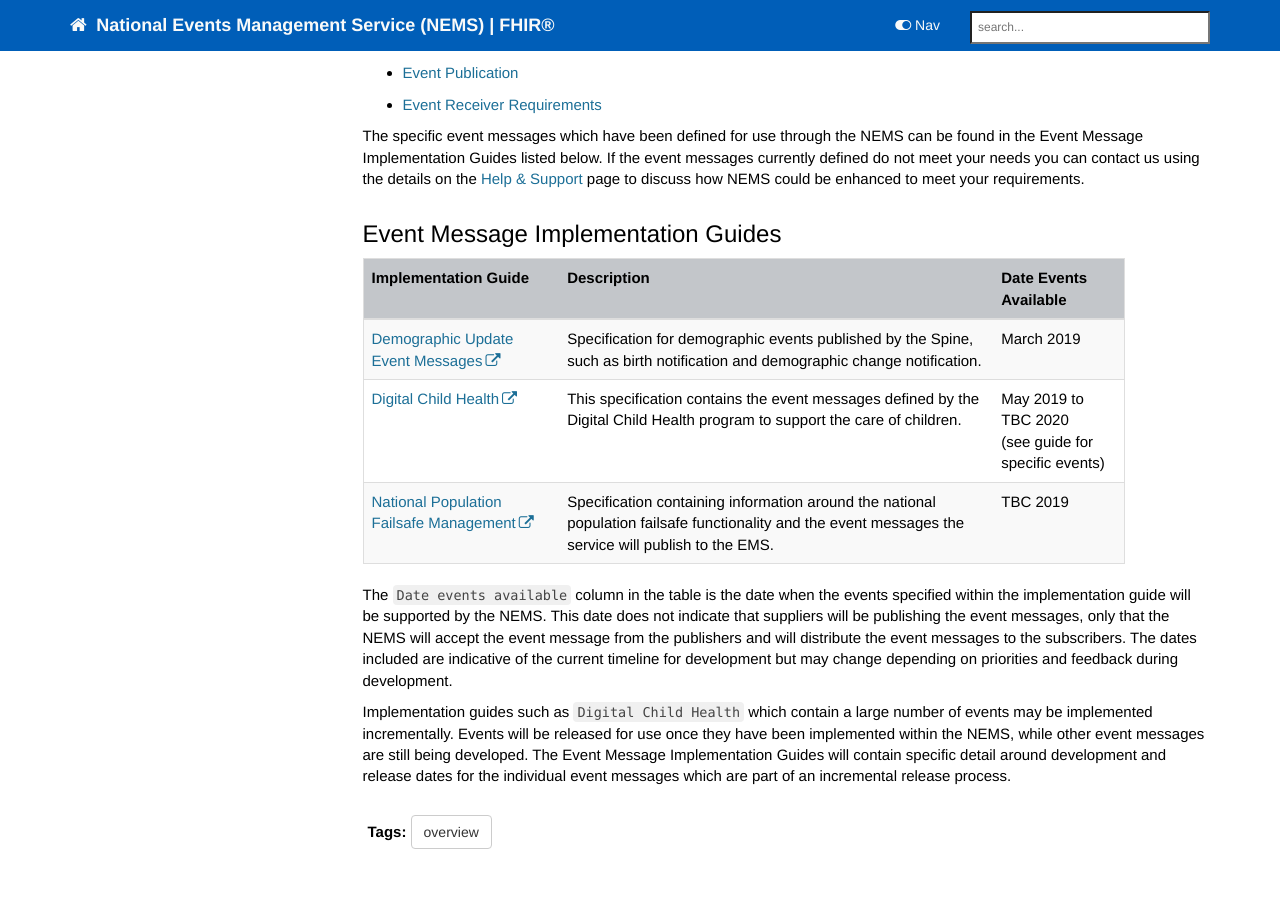
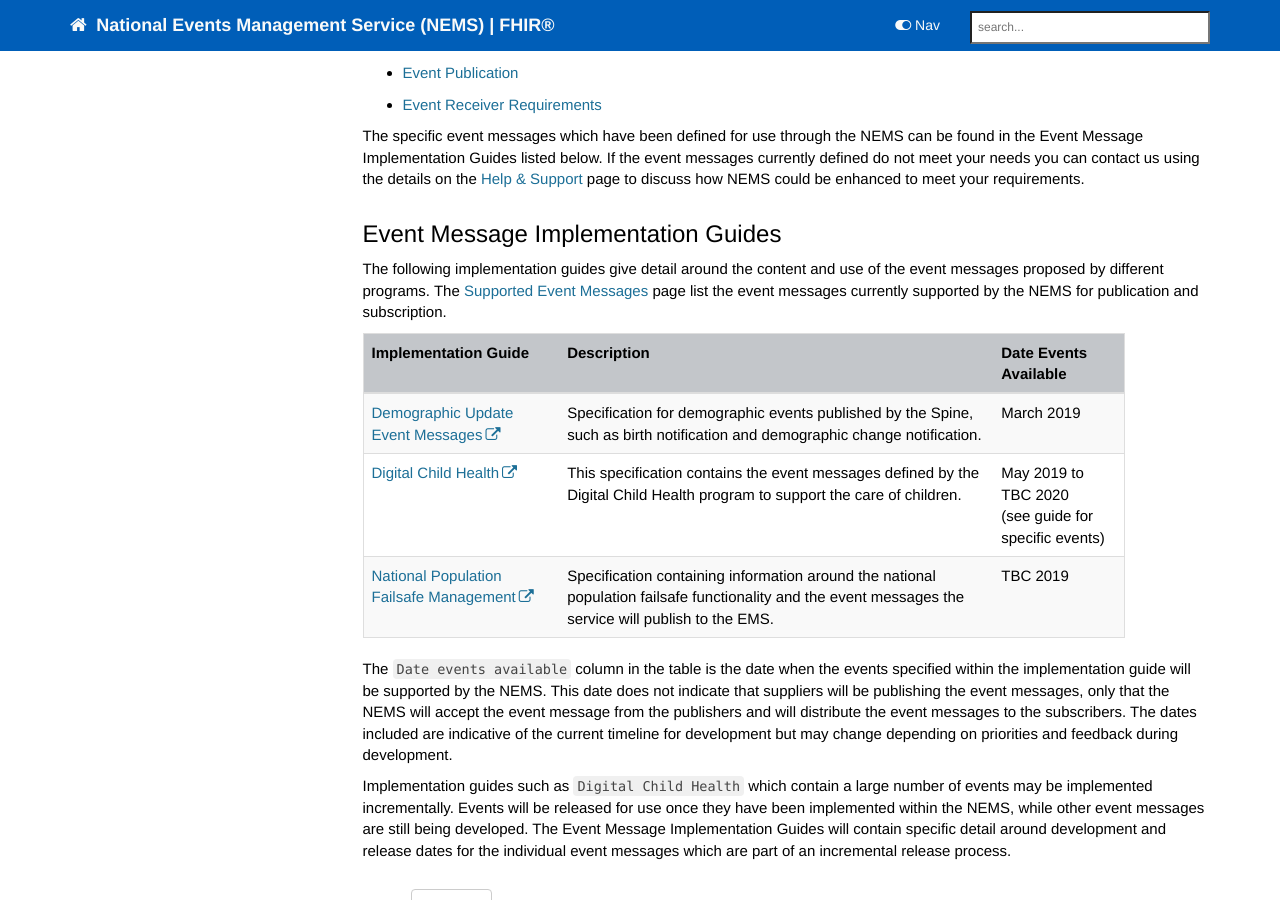
Before and after one commit to nhsconnect/Events-Management, a Jekyll site: the page built from index.md, in a window 1280 px wide and 900 px high, scrolled down 808 px. Built offline with Jekyll 4.4.1, drawn with Linux system fonts in a browser that asks for light colours; nearby versions of some CDN libraries; comment, search, counter and statistics services are not loaded.

Commit message:
Added supported event message page to simplify what event messages are available based on feedback

```diff
--- a/_data/sidebars/overview_sidebar.yml
+++ b/_data/sidebars/overview_sidebar.yml
@@ -12,6 +12,9 @@
       url: /index.html
       output: web, pdf
       type: homepage
+    - title: Supported Event Messages
+      url: /overview_supported_events.html
+      output: web
     - title: Guide Versioning
       url: /overview_guide_versioning.html
       output: web
--- a/index.md
+++ b/index.md
@@ -29,6 +29,8 @@
 
 ## Event Message Implementation Guides
 
+The following implementation guides give detail around the content and use of the event messages proposed by different programs. The [Supported Event Messages](overview_supported_events.html) page list the event messages currently supported by the NEMS for publication and subscription.
+
 | Implementation Guide | Description | Date Events Available |
 | --- | --- | --- |
 | [Demographic Update Event Messages](https://developer.nhs.uk/apis/demographicupdates-120-rc/) | Specification for demographic events published by the Spine, such as birth notification and demographic change notification. | March 2019 |
```
Also changed, not shown: pages/overview/overview_events_catalogue.md (added, +31 -0 lines).
